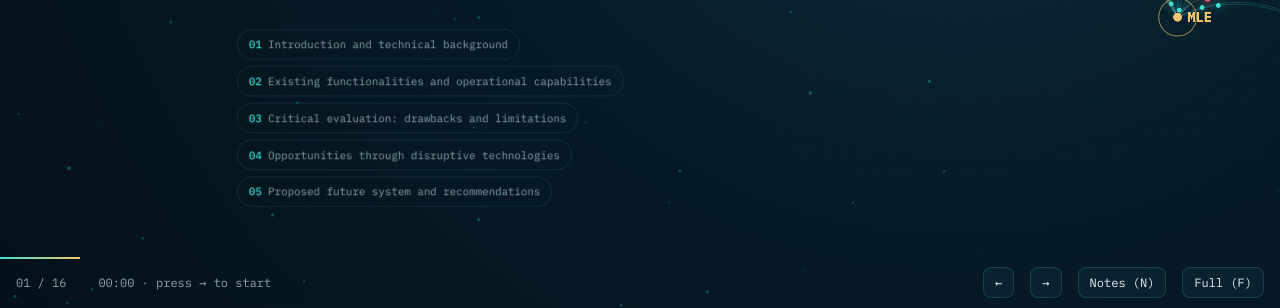
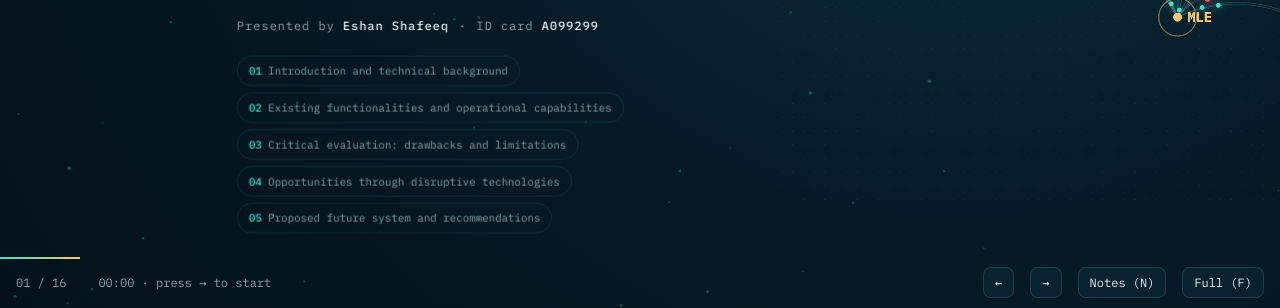
Before and after one commit to DieHard073055/gtas-assessment, a plain HTML site: page index.html in a window 1280 px wide. Shown: the part 492-800 px from the top of the page. Drawn offline with nearby package versions, Linux system fonts and the light colour scheme; animation ran at ten frames a second.

Commit message:
Add presenter name and ID card number to the title slide
Co-Authored-By: Claude Opus 5.5 <noreply@anthropic.com>

```diff
--- a/index.html
+++ b/index.html
@@ -60,7 +60,10 @@ h2 .red{color:var(--risk)}
 #s1 h1 span{display:block;background:linear-gradient(92deg,var(--sea),#9ff3e8 45%,var(--sand));-webkit-background-clip:text;background-clip:text;color:transparent}
 #s1 .lede{font-size:24px;max-width:720px}
 #arcs{position:absolute;right:-40px;top:40px;width:900px;height:800px;z-index:1}
-.agenda{display:grid;gap:8px;margin-top:40px;justify-items:start}
+.agenda{display:grid;gap:8px;margin-top:28px;justify-items:start}
+.by{margin-top:26px;font-family:var(--f-mono);font-size:15px;letter-spacing:.08em;color:var(--muted)}
+.by b{color:var(--fg);font-weight:500}
+.by i{font-style:normal;margin:0 12px;color:var(--sea)}
 .agenda span{font-family:var(--f-mono);font-size:13.5px;padding:9px 14px;border:1px solid var(--line);border-radius:999px;color:var(--muted)}
 .agenda span b{color:var(--sea);font-weight:500;margin-right:8px}
 .board{position:absolute;left:96px;bottom:70px;display:flex;gap:28px;font-family:var(--f-mono);font-size:13px;color:var(--muted);z-index:2}
@@ -298,6 +301,7 @@ h2 .red{color:var(--risk)}
     <div class="eyebrow r">Independent technical and operational assessment</div>
     <h1 class="r" style="--d:.15s">GTAS,<span>assessed.</span></h1>
     <p class="lede r" style="--d:.35s">The Global Travel Assessment System as a passenger risk assessment and border management platform: what it does, where it falls short, and how to make it more effective.</p>
+    <div class="by r" style="--d:.45s">Presented by <b>Eshan Shafeeq</b><i>·</i>ID card <b>A099299</b></div>
     <div class="agenda r" style="--d:.55s">
       <span><b>01</b>Introduction and technical background</span><span><b>02</b>Existing functionalities and operational capabilities</span><span><b>03</b>Critical evaluation: drawbacks and limitations</span><span><b>04</b>Opportunities through disruptive technologies</span><span><b>05</b>Proposed future system and recommendations</span>
     </div>
```
